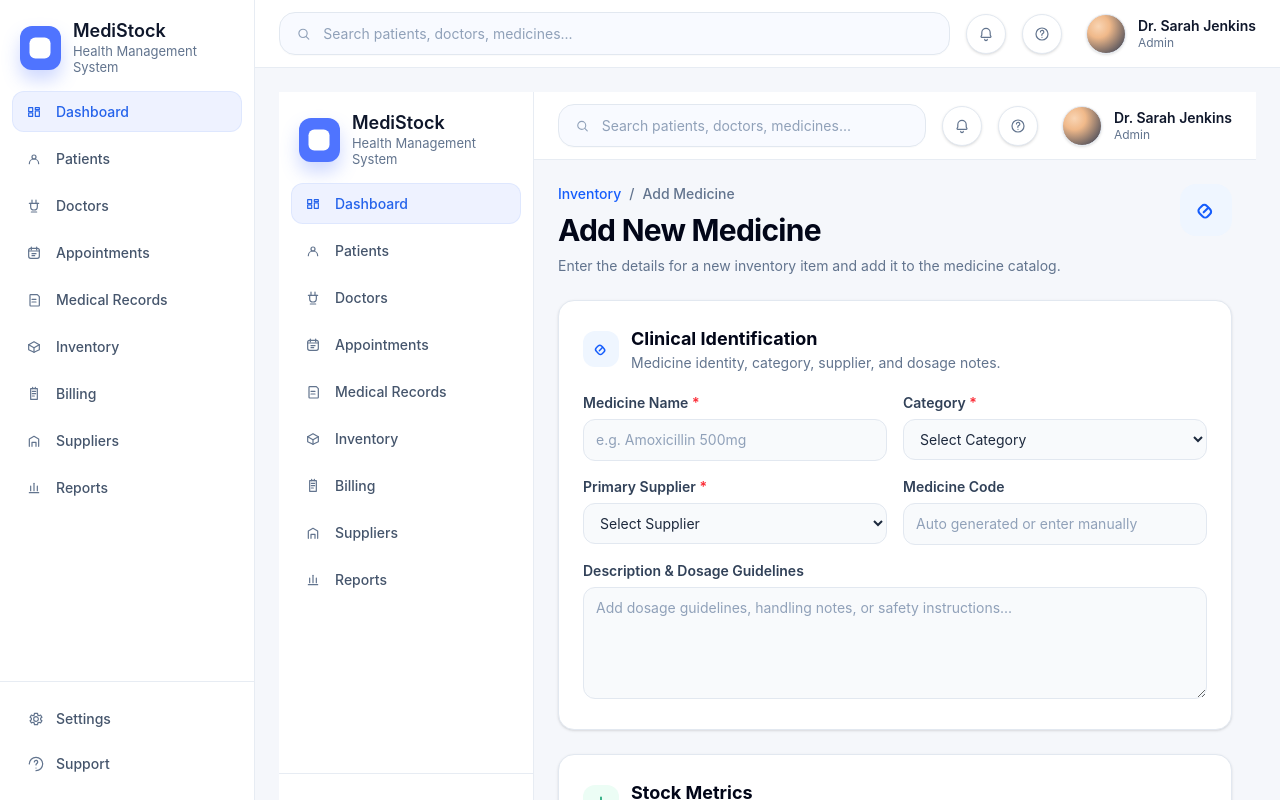
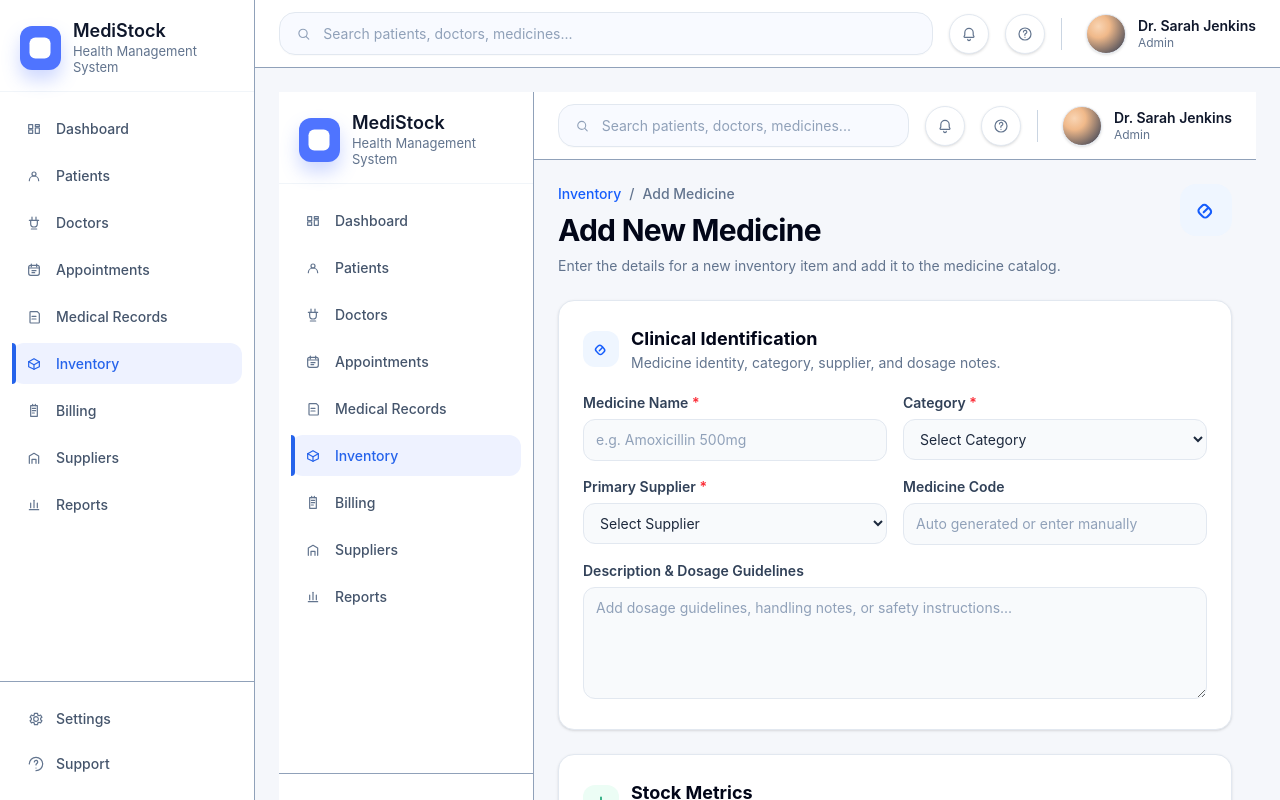
Before and after one commit to Chathurapadmal/Medixora, a Next.js app: page /inventory/add_medicine in a window 1280 px wide. Shown: the top 800 px of the page. Built offline with nearby package versions, Linux system fonts and the light colour scheme.

Commit message:
update components

```diff
--- a/components/Sidebar.tsx
+++ b/components/Sidebar.tsx
@@ -1,4 +1,5 @@
 import Link from "next/link";
+import { useRouter } from "next/router";
 import {
   AppointmentsIcon,
   BillingIcon,
@@ -15,64 +16,97 @@ import {
 } from "./dashboard-icons";
 
 const navItems = [
-  { label: "Dashboard", icon: DashboardIcon, active: true },
-  { label: "Patients", icon: PatientsIcon },
-  { label: "Doctors", icon: DoctorsIcon },
-  { label: "Appointments", icon: AppointmentsIcon },
-  { label: "Medical Records", icon: RecordsIcon },
-  { label: "Inventory", icon: InventoryIcon },
-  { label: "Billing", icon: BillingIcon },
-  { label: "Suppliers", icon: SuppliersIcon },
-  { label: "Reports", icon: ReportsIcon },
+  { label: "Dashboard", href: "/", icon: DashboardIcon },
+  { label: "Patients", href: "/patients", icon: PatientsIcon },
+  { label: "Doctors", href: "/doctors", icon: DoctorsIcon },
+  { label: "Appointments", href: "/appointments", icon: AppointmentsIcon },
+  { label: "Medical Records", href: "/medical_records", icon: RecordsIcon },
+  { label: "Inventory", href: "/inventory", icon: InventoryIcon },
+  { label: "Billing", href: "/billing", icon: BillingIcon },
+  { label: "Suppliers", href: "/suppliers", icon: SuppliersIcon },
+  { label: "Reports", href: "/reports", icon: ReportsIcon },
 ];
 
 export default function Sidebar() {
+  const router = useRouter();
+
+  const isActive = (href: string) => {
+    if (href === "/") {
+      return router.pathname === "/";
+    }
+
+    return router.pathname === href || router.pathname.startsWith(`${href}/`);
+  };
+
   return (
-    <aside className="hidden md:flex w-[255px] shrink-0 h-screen sticky top-0 flex-col border-r border-slate-200/80 bg-white">
-      <div className="p-5 pb-4">
+    <aside className="hidden h-screen w-[255px] shrink-0 flex-col border-r border-slate-400 bg-white md:flex">
+      <div className="border-b border-slate-100 p-5 pb-4">
         <div className="flex items-center gap-3">
-          <div className="h-11 w-11 rounded-xl bg-[#4f74ff] flex items-center justify-center text-white shadow-[0_10px_18px_rgba(79,116,255,0.28)]">
+          <div className="flex h-11 w-11 items-center justify-center rounded-xl bg-[#4f74ff] text-white shadow-[0_10px_18px_rgba(79,116,255,0.28)]">
             <LogoMark className="h-7 w-7" />
           </div>
+
           <div>
-            <div className="text-[18px] font-semibold leading-tight text-slate-900">MediStock</div>
-            <div className="text-[13px] leading-tight text-slate-500">Health Management System</div>
+            <div className="text-[18px] font-semibold leading-tight text-slate-900">
+              MediStock
+            </div>
+            <div className="text-[13px] leading-tight text-slate-500">
+              Health Management System
+            </div>
           </div>
         </div>
       </div>
 
-      <nav className="px-3 flex flex-col gap-1.5">
-        {navItems.map(({ label, icon: Icon, active }) => (
+      <nav className="flex flex-col gap-1.5 px-3 py-4">
+        {navItems.map(({ label, href, icon: Icon }) => {
+          const active = isActive(href);
+
+          return (
             <Link
               key={label}
-            href="#"
+              href={href}
               className={[
-              "group flex items-center gap-3 rounded-xl px-3 py-2.5 text-[14px] font-medium transition-colors",
+                "group relative flex items-center gap-3 rounded-xl px-3 py-2.5 text-[14px] font-medium transition-colors",
                 active
-                ? "bg-[#eef2ff] text-[#2563eb] shadow-[inset_0_0_0_1px_rgba(37,99,235,0.08)]"
+                  ? "bg-[#eef2ff] text-[#2563eb]"
                   : "text-slate-600 hover:bg-slate-50 hover:text-slate-900",
               ].join(" ")}
             >
+              {active && (
+                <span className="absolute left-0 top-0 h-full w-1 rounded-r-full bg-[#2563eb]" />
+              )}
+
               <span
                 className={[
                   "flex h-5 w-5 items-center justify-center",
-                active ? "text-[#2563eb]" : "text-slate-500 group-hover:text-slate-700",
+                  active
+                    ? "text-[#2563eb]"
+                    : "text-slate-500 group-hover:text-slate-700",
                 ].join(" ")}
               >
                 <Icon className="h-4 w-4" />
               </span>
+
               <span>{label}</span>
             </Link>
-        ))}
+          );
+        })}
       </nav>
 
-      <div className="mt-auto border-t border-slate-200/80 p-4">
+      <div className="mt-auto border-t border-slate-400 p-4">
         <div className="space-y-1">
-          <Link href="#" className="flex items-center gap-3 rounded-xl px-3 py-2.5 text-[14px] font-medium text-slate-600 hover:bg-slate-50 hover:text-slate-900">
+          <Link
+            href="/settings"
+            className="flex items-center gap-3 rounded-xl px-3 py-2.5 text-[14px] font-medium text-slate-600 hover:bg-slate-50 hover:text-slate-900"
+          >
             <SettingsIcon className="h-4 w-4 text-slate-500" />
             <span>Settings</span>
           </Link>
-          <Link href="#" className="flex items-center gap-3 rounded-xl px-3 py-2.5 text-[14px] font-medium text-slate-600 hover:bg-slate-50 hover:text-slate-900">
+
+          <Link
+            href="/support"
+            className="flex items-center gap-3 rounded-xl px-3 py-2.5 text-[14px] font-medium text-slate-600 hover:bg-slate-50 hover:text-slate-900"
+          >
             <SupportIcon className="h-4 w-4 text-slate-500" />
             <span>Support</span>
           </Link>
--- a/components/Topbar.tsx
+++ b/components/Topbar.tsx
@@ -3,13 +3,13 @@ import { BellIcon, HelpIcon, SearchIcon } from "./dashboard-icons";
 
 export default function Topbar() {
   return (
-    <header className="sticky top-0 z-20 border-b border-slate-200/80 bg-white/95 backdrop-blur">
+    <header className="sticky top-0 z-20 border-b border-slate-400 bg-white/95 backdrop-blur">
       <div className="flex items-center gap-4 px-4 py-3 sm:px-5 lg:px-6">
         <div className="flex min-w-0 flex-1 items-center gap-3 rounded-2xl border border-slate-200 bg-[#f8faff] px-4 py-2.5 shadow-[0_1px_1px_rgba(15,23,42,0.02)]">
           <SearchIcon className="h-4 w-4 text-slate-400" />
           <input
             placeholder="Search patients, doctors, medicines..."
-            className="w-full min-w-0 bg-transparent text-[14px] text-slate-700 placeholder:text-slate-400 outline-none"
+            className="w-full min-w-0 bg-transparent text-[14px] text-slate-700 outline-none placeholder:text-slate-400"
           />
         </div>
 
@@ -29,11 +29,18 @@ export default function Topbar() {
           <HelpIcon className="h-4 w-4" />
         </button>
 
+        <div className="hidden h-8 w-px bg-slate-300 sm:block" />
+
         <div className="flex items-center gap-3 pl-1 sm:pl-2">
           <div className="h-10 w-10 overflow-hidden rounded-full border border-slate-200 bg-[radial-gradient(circle_at_30%_30%,#f9d5b4_0,#f0b98a_30%,#21314d_100%)] shadow-sm" />
+
           <div className="hidden text-left sm:block">
-            <div className="text-[14px] font-semibold leading-tight text-slate-900">Dr. Sarah Jenkins</div>
-            <div className="text-[12px] leading-tight text-slate-500">Admin</div>
+            <div className="text-[14px] font-semibold leading-tight text-slate-900">
+              Dr. Sarah Jenkins
+            </div>
+            <div className="text-[12px] leading-tight text-slate-500">
+              Admin
+            </div>
           </div>
         </div>
       </div>
```
Lines whose indentation alone changed are shown as unchanged.
